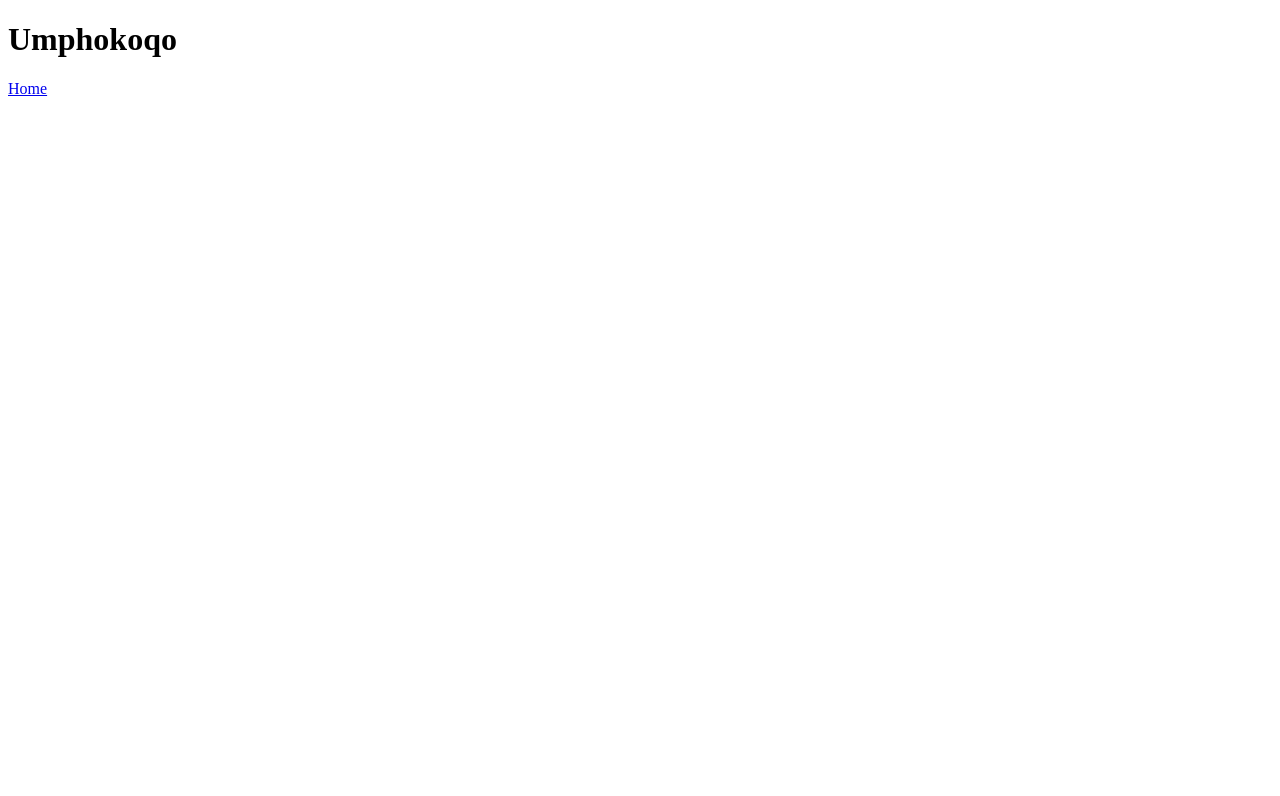
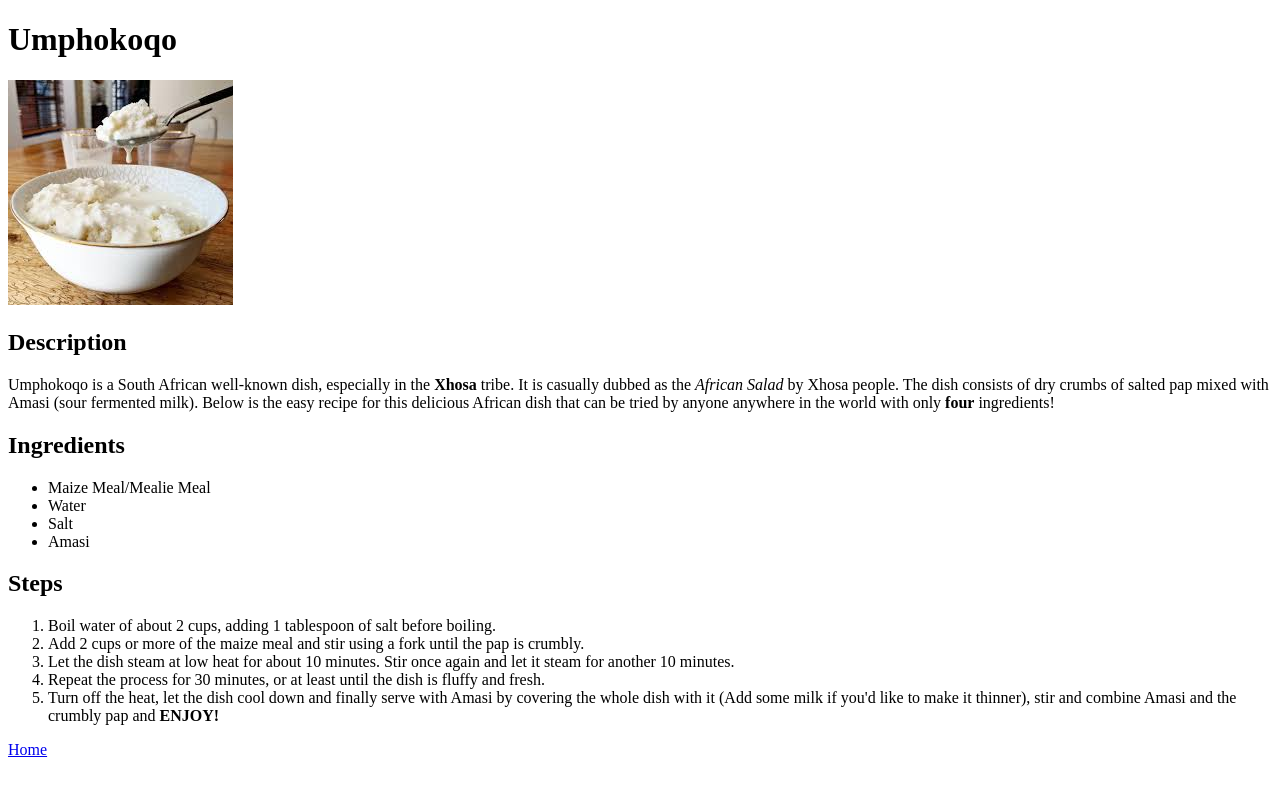
Before and after one commit to ivysonbopi031-pixel/odin-recipes, a plain HTML site: page recipes/umphokoqo.html in a window 1280 px wide. Drawn offline with Linux system fonts and the light colour scheme.

Commit message:
Put full stops at the end of the sentences, in the "Steps" section

```diff
--- a/recipes/umphokoqo.html
+++ b/recipes/umphokoqo.html
@@ -7,6 +7,26 @@
 </head>
 <body>
     <h1>Umphokoqo</h1>
+    <img src="umphokoqo-image.jpeg" alt="Image of umphokoqo in a white bowl"/>
+
+    <h2>Description</h2>
+    <p>Umphokoqo is a South African well-known dish, especially in the <strong>Xhosa</strong> tribe. It is casually dubbed as the <em>African Salad</em> by Xhosa people. The dish consists of dry crumbs of salted pap mixed with Amasi (sour fermented milk). Below is the easy recipe for this delicious African dish that can be tried by anyone anywhere in the world with only <strong>four</strong> ingredients!</p>
+
+    <h2>Ingredients</h2>
+    <ul>
+        <li>Maize Meal/Mealie Meal</li>
+        <li>Water</li>
+        <li>Salt</li>
+        <li>Amasi</li>
+    </ul>
+    <h2>Steps</h2>
+    <ol>
+        <li>Boil water of about 2 cups, adding 1 tablespoon of salt before boiling.</li>
+        <li>Add 2 cups or more of the maize meal and stir using a fork until the pap is crumbly.</li>
+        <li>Let the dish steam at low heat for about 10 minutes. Stir once again and let it steam for another 10 minutes.</li>
+        <li>Repeat the process for 30 minutes, or at least until the dish is fluffy and fresh.</li>
+        <li>Turn off the heat, let the dish cool down and finally serve with Amasi by covering the whole dish with it (Add some milk if you'd like to make it thinner), stir and combine Amasi and the crumbly pap and <strong>ENJOY!</strong></li>
+    </ol>
     <p><a href="../index.html">Home</a></p>
 </body>
 </html>
```
Also changed, not shown: recipes/egg-sandwich.html (+20 -0 lines), recipes/pizza.html (deleted, +0 -11 lines), recipes/egg-sandwich.jpeg (added), recipes/umphokoqo-image.jpeg (added).
